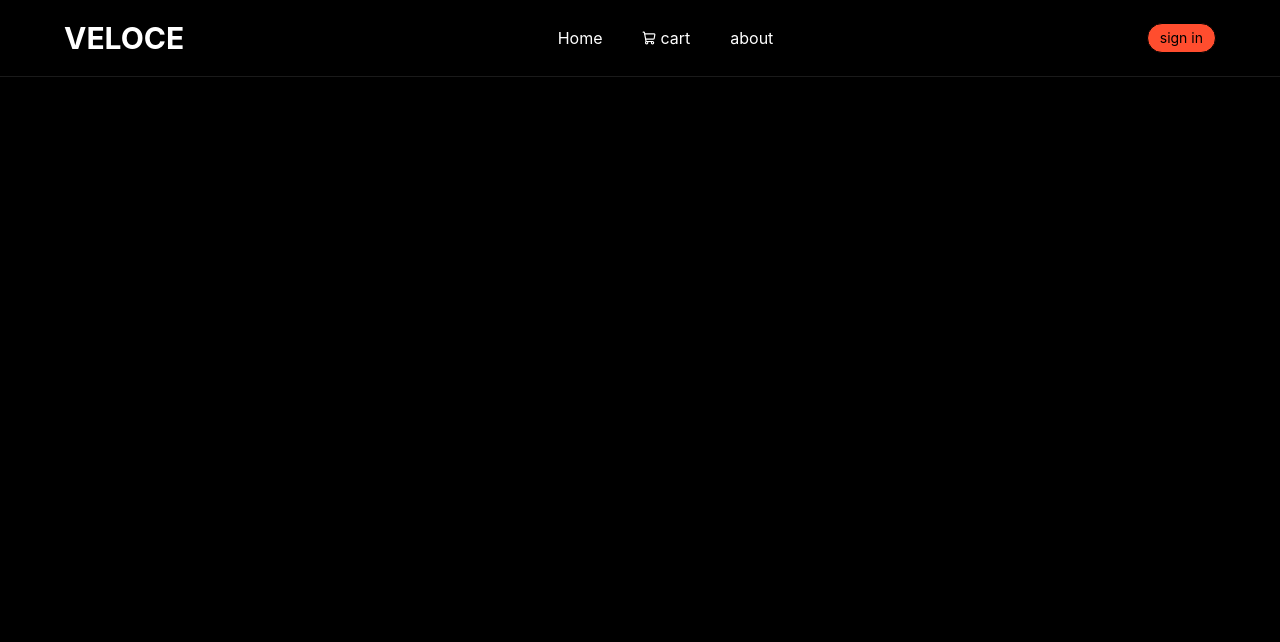
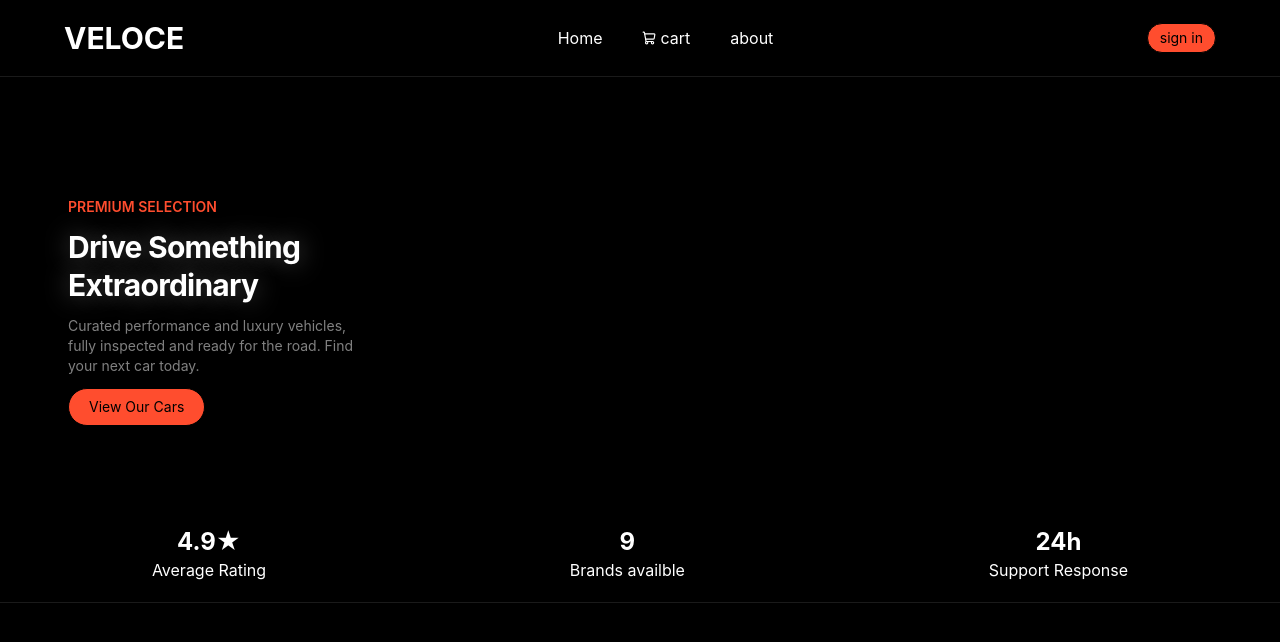
Before and after one commit to abdallahkhemnou/ecommerce-website, a React (Vite) app in the folder front-end/: page / in a window 1280 px wide. Shown: the top 642 px of the page. Built offline with nearby package versions, Linux system fonts and the light colour scheme.

Commit message:
finishing the advertisment section in the home page

```diff
--- a/front-end/src/components/Header.jsx
+++ b/front-end/src/components/Header.jsx
@@ -3,7 +3,7 @@ import { ShoppingCart, Menu, X } from 'lucide-react';
 function Header() {
   const [menuOpen, setMenuOpen] = useState(false);
   return (
-    <div className='w-full border-b border-white/10'>
+    <div className='w-full border-b border-white/10 '>
       <div className='py-5 px-6 md:px-16 flex items-center justify-between w-full '>
         <h1 className='text-3xl font-bold text-white'>VELOCE</h1>
 
@@ -15,9 +15,7 @@ function Header() {
           </div>
           <p className='cursor-pointer'>about</p>
         </div>
-
         <button className="hidden md:block border rounded-full bg-[#ff4d2e] py-1 px-3 hover:bg-[#ff4d2e]/80 text-sm cursor-pointer">sign in</button>
-
         <button className='md:hidden text-white cursor-pointer' onClick={() => setMenuOpen(!menuOpen)}>
           {menuOpen ? <X size={28} /> : <Menu size={28} />}
         </button>
--- a/front-end/src/components/Home.jsx
+++ b/front-end/src/components/Home.jsx
@@ -3,6 +3,29 @@ function Home() {
   return (
     <>
       <Header />
+      <div className="py-10">
+        <div className="md:w-110 flex-col justify-start md:px-17 md:py-20 flex gap-3 w-full px-6 py-10">
+        <p className="text-[#ff4d2e] text-sm font-semibold">PREMIUM SELECTION</p>
+        <h1 className="text-3xl font-bold leading-tight tracking-tight text-white [text-shadow:0_0_25px_rgba(255,255,255,0.35)]">Drive Something Extraordinary</h1>
+        <p className="text-white/50 text-sm">Curated performance and luxury vehicles, fully inspected and ready for the road. Find your next car today.</p>
+        <button className="self-start border rounded-full bg-[#ff4d2e] py-2 px-5 hover:bg-[#ff4d2e]/80 text-sm cursor-pointer">View Our Cars</button>
+      </div>
+      <div className=" border-b border-white/10 flex items-center justify-around w-full py-5 text-white">
+        <div className="flex flex-col items-center">
+          <h4 className="text-2xl font-bold text-white">4.9★</h4>
+          <p>Average Rating</p>
+        </div>
+        <div className="flex flex-col items-center">
+          <h4 className="text-2xl font-bold text-white">9</h4>
+          <p>Brands availble</p>
+        </div>
+        <div className="flex flex-col items-center">
+          <h4 className="text-2xl font-bold text-white">24h</h4>
+          <p>Support Response</p>
+        </div>
+      </div>
+      </div>
+
     </>
   )
 };
```
